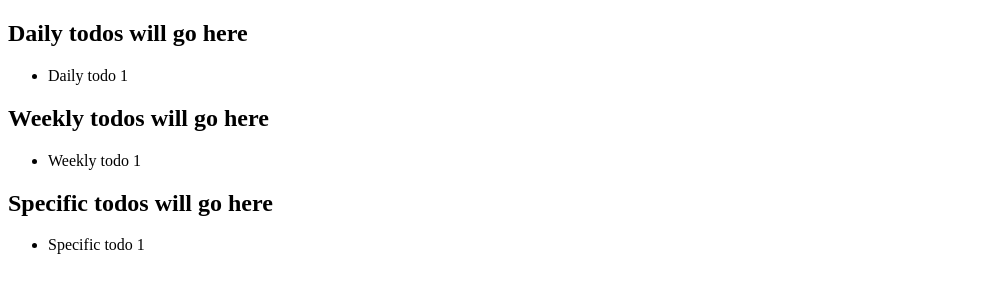
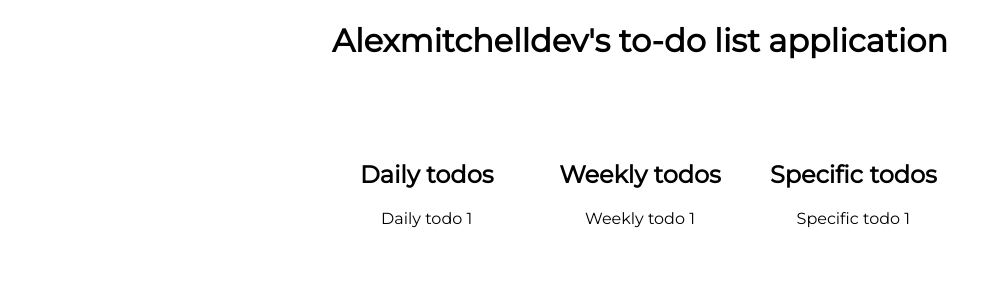
Before and after one commit to alexmitchelldev/todoVanJS, a plain HTML site: page index.html in a window 1280 px wide. Shown: the whole page, without its empty margins (0-1002 px from the left). Drawn offline with Linux system fonts and the light colour scheme.

Commit message:
Added daily, weekly and specific todo sections

```diff
--- a/assets/css/main.css
+++ b/assets/css/main.css
@@ -1,4 +1,21 @@
-.todosContainer {
+html,
+body {
+	height: 100%;
+	margin: 0 auto;
+	font-family: 'Montserrat', sans-serif;
+	text-align: center;
+}
+
+header {
+	margin-bottom: 10vh;
+}
+
+.todoListsContainer {
+	margin: 0 auto;
+	width: 50%;
+}
+
+.todoListsGrid {
 	display: grid;
 	grid-template-columns: repeat(3, 1fr);
 	grid-template-rows: 1fr;
@@ -18,6 +35,11 @@
 	grid-area: specificTodos;
 }
 
+.todosUl {
+	list-style-type: none;
+	padding: 0;
+}
+
 .completed {
 	color: gray;
 	text-decoration: line-through;
--- a/index.html
+++ b/index.html
@@ -4,29 +4,38 @@
     <meta charset="UTF-8">
     <meta name="viewport" content="width=device-width, initial-scale=1.0">
     <title>Todo list application vanilla JavaScript</title>
+    <link rel="stylesheet" href="assets/css/main.css">
     <script type="text/javascript" src="assets/js/todos.js"></script>
+       <link href="https://fonts.googleapis.com/css?family=Montserrat&display=swap" rel="stylesheet">
 </head>
 <body>
-    <div class="todosContainer">
+    <header>
+        <h1>Alexmitchelldev's to-do list application</h1>
+    </header>
+    <section id="todoAppSection">
+        <div class="todoListsContainer">
+            <div class="todoListsGrid">
                 <div class="dailyTodos">
-            <h2>Daily todos will go here</h2>
-            <ul>
+                    <h2>Daily todos</h2>
+                    <ul class="todosUl">
                         <li>Daily todo 1</li>
                     </ul>
                 </div>
                 <div class="weeklyTodos">
-            <h2>Weekly todos will go here</h2>
-            <ul>
+                    <h2>Weekly todos</h2>
+                    <ul class="todosUl">
                         <li>Weekly todo 1</li>
                     </ul>
                 </div>
                 <div class="specificTodos">
-            <h2>Specific todos will go here</h2>
-            <ul>
+                    <h2>Specific todos</h2>
+                    <ul class="todosUl">
                         <li>Specific todo 1</li>
                     </ul>
                 </div>
             </div>
+        </div>
+    </section>
     <!-- <h1>This is my todo list application in Vanilla JavaScript</h1>
     <ul id="todoUl">
         <li>Todo 1</li>
```
Lines whose indentation alone changed are shown as unchanged.
